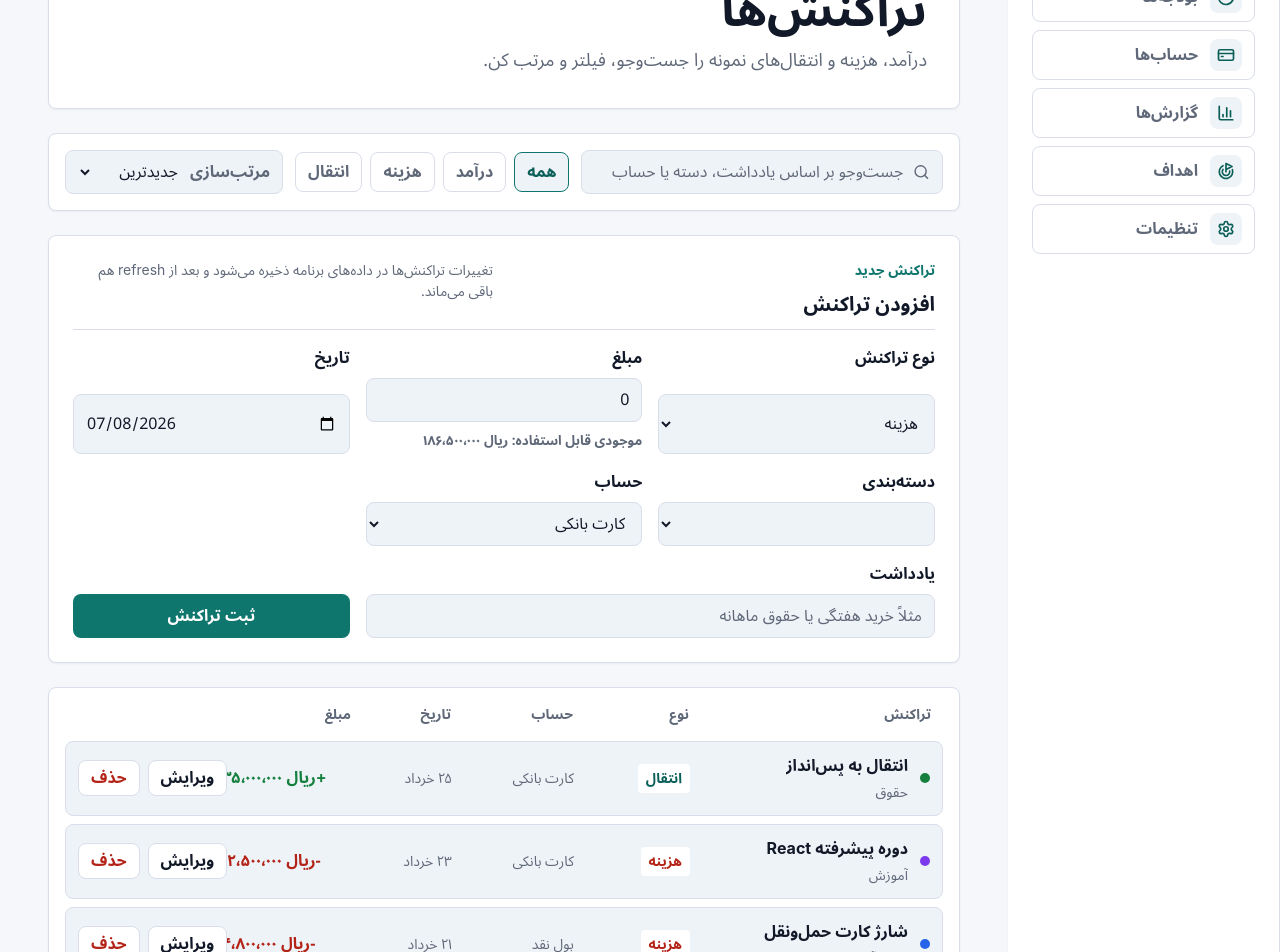
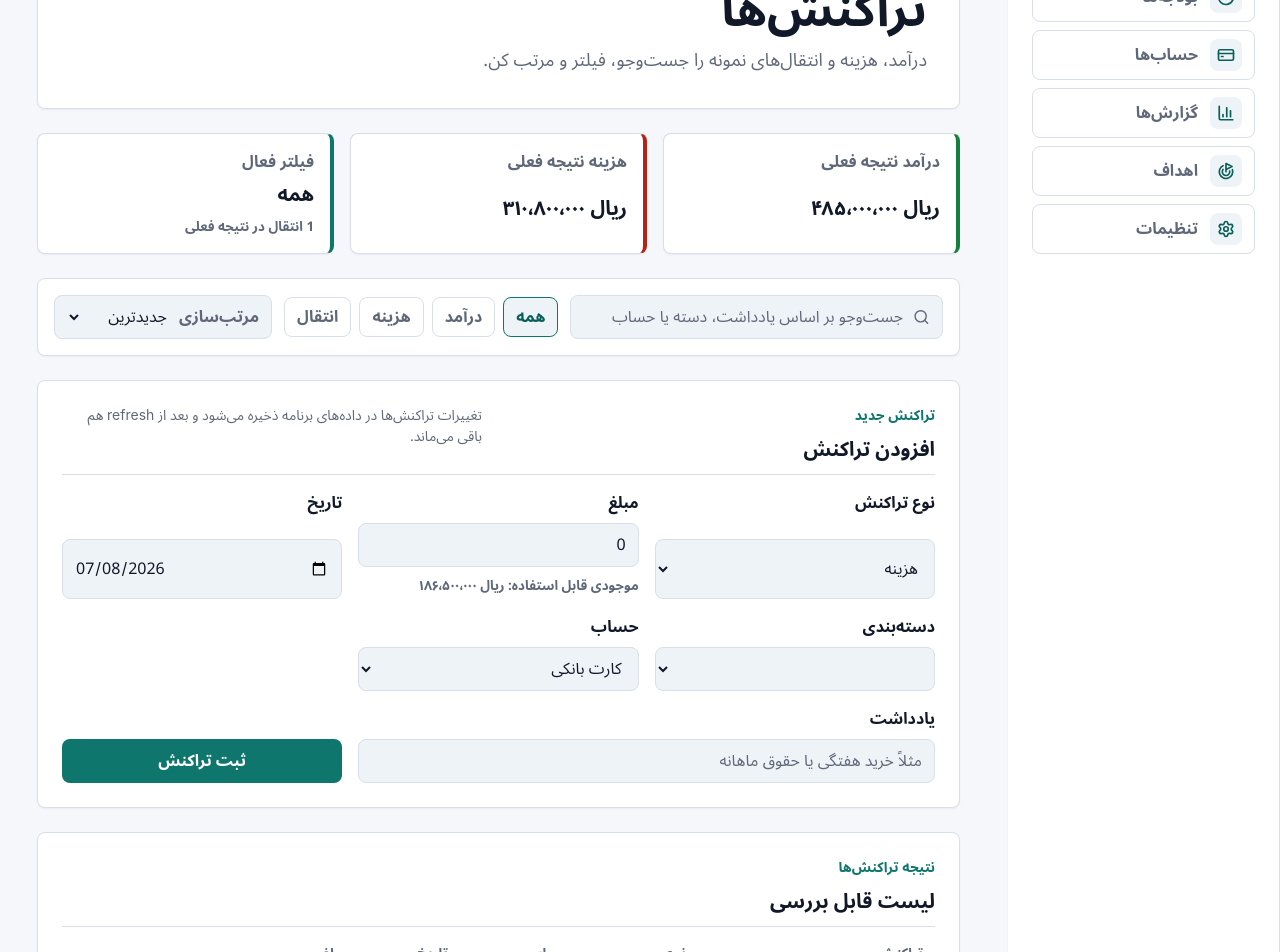
Before and after one commit to elahe-fakour/money-map, a React (Vite) app: page /transactions in a window 1280 px wide. Shown: the part 240-1192 px from the top of the page. Built offline with nearby package versions, Linux system fonts and the light colour scheme.

Commit message:
style: polish transactions experience

```diff
--- a/src/features/transactions/TransactionsPage.css
+++ b/src/features/transactions/TransactionsPage.css
@@ -4,6 +4,7 @@
 }
 
 .transactions-hero,
+.transactions-summary-card,
 .transactions-toolbar,
 .transaction-form-panel,
 .delete-confirm-panel,
@@ -32,6 +33,43 @@
   color: var(--color-primary-strong);
   font-weight: 800;
   white-space: nowrap;
+}
+
+.transactions-summary-grid {
+  display: grid;
+  grid-template-columns: repeat(3, minmax(0, 1fr));
+  gap: var(--space-4);
+}
+
+.transactions-summary-card {
+  display: grid;
+  gap: var(--space-2);
+  min-width: 0;
+  padding: var(--space-4);
+  border-inline-start: 4px solid var(--color-primary);
+}
+
+.transactions-summary-card span,
+.transactions-summary-card small {
+  color: var(--color-text-muted);
+  font-weight: 800;
+}
+
+.transactions-summary-card strong {
+  overflow: hidden;
+  color: var(--color-text);
+  font-size: 1.25rem;
+  line-height: 1.35;
+  text-overflow: ellipsis;
+  white-space: nowrap;
+}
+
+.transactions-summary-income {
+  border-inline-start-color: var(--color-success);
+}
+
+.transactions-summary-expense {
+  border-inline-start-color: var(--color-danger);
 }
 
 .transactions-toolbar {
@@ -248,7 +286,33 @@
 }
 
 .transactions-panel {
-  padding: var(--space-4);
+  display: grid;
+  gap: var(--space-4);
+  padding: var(--space-5);
+}
+
+.transactions-panel-heading {
+  display: flex;
+  align-items: flex-start;
+  justify-content: space-between;
+  gap: var(--space-4);
+  padding-bottom: var(--space-3);
+  border-bottom: 1px solid var(--color-border);
+}
+
+.transactions-panel-heading h2 {
+  margin: 0;
+}
+
+.transactions-panel-heading button {
+  min-height: 40px;
+  padding: 0 var(--space-3);
+  border: 1px solid var(--color-border);
+  border-radius: var(--radius-md);
+  background: var(--color-surface-muted);
+  color: var(--color-primary-strong);
+  cursor: pointer;
+  font-weight: 900;
 }
 
 .transactions-list {
@@ -278,7 +342,29 @@
   padding: var(--space-3);
   border: 1px solid var(--color-border);
   border-radius: var(--radius-md);
-  background: var(--color-surface-muted);
+  background: var(--color-surface);
+  transition:
+    border-color 160ms ease,
+    box-shadow 160ms ease,
+    transform 160ms ease;
+}
+
+.transaction-card:hover {
+  border-color: var(--color-border-strong);
+  box-shadow: var(--shadow-sm);
+  transform: translateY(-1px);
+}
+
+.transaction-card-income {
+  border-inline-start: 4px solid var(--color-success);
+}
+
+.transaction-card-expense {
+  border-inline-start: 4px solid var(--color-danger);
+}
+
+.transaction-card-transfer {
+  border-inline-start: 4px solid var(--color-primary);
 }
 
 .transaction-name {
@@ -321,7 +407,7 @@
   width: fit-content;
   padding: var(--space-1) var(--space-2);
   border-radius: var(--radius-sm);
-  background: var(--color-surface);
+  background: var(--color-surface-muted);
   color: var(--color-text-muted);
   font-size: 0.875rem;
   font-weight: 800;
@@ -347,6 +433,10 @@
 
 .transaction-list-amount.expense {
   color: var(--color-danger);
+}
+
+.transaction-list-amount.transfer {
+  color: var(--color-primary-strong);
 }
 
 .transaction-actions {
@@ -394,6 +484,10 @@
     grid-template-columns: 1fr;
   }
 
+  .transactions-summary-grid {
+    grid-template-columns: 1fr;
+  }
+
   .transaction-form {
     grid-template-columns: repeat(2, minmax(0, 1fr));
   }
@@ -429,10 +523,15 @@
   .transaction-card {
     grid-template-columns: 1fr;
     gap: var(--space-2);
+    padding: var(--space-4);
   }
 
   .transaction-list-amount {
     text-align: start;
+  }
+
+  .transactions-panel-heading {
+    flex-direction: column;
   }
 
   .transaction-actions {
--- a/src/features/transactions/TransactionsPage.tsx
+++ b/src/features/transactions/TransactionsPage.tsx
@@ -158,6 +158,28 @@ export function TransactionsPage() {
         return first.amount.amount - second.amount.amount
       })
   }, [accountById, categoryById, searchQuery, sortOption, transactions, typeFilter])
+  const transactionSummary = filteredTransactions.reduce(
+    (summary, transaction) => {
+      if (transaction.type === 'income') {
+        summary.income += transaction.amount.amount
+      }
+
+      if (transaction.type === 'expense') {
+        summary.expenses += transaction.amount.amount
+      }
+
+      if (transaction.type === 'transfer') {
+        summary.transfers += 1
+      }
+
+      return summary
+    },
+    {
+      expenses: 0,
+      income: 0,
+      transfers: 0,
+    },
+  )
 
   const formCategoryOptions = categories.filter((category) => {
     if (selectedTransactionType === 'transfer') {
@@ -272,6 +294,15 @@ export function TransactionsPage() {
     (transaction) => transaction.id === pendingDeleteId,
   )
   const isEditing = editingTransactionId !== null
+  const hasActiveFilters =
+    searchQuery.trim().length > 0 || typeFilter !== 'all' || sortOption !== 'date-desc'
+  const activeFilterLabel =
+    typeFilterOptions.find((option) => option.value === typeFilter)?.label ?? 'همه'
+  const resetListControls = () => {
+    setSearchQuery('')
+    setTypeFilter('all')
+    setSortOption('date-desc')
+  }
 
   return (
     <div className="transactions-page">
@@ -286,6 +317,22 @@ export function TransactionsPage() {
         <span className="transactions-count">
           {filteredTransactions.length} از {transactions.length} تراکنش
         </span>
+      </section>
+
+      <section className="transactions-summary-grid" aria-label="خلاصه تراکنش‌های نمایش داده شده">
+        <article className="transactions-summary-card transactions-summary-income">
+          <span>درآمد نتیجه فعلی</span>
+          <strong>{formatMoney({ amount: transactionSummary.income, currency: 'IRR' })}</strong>
+        </article>
+        <article className="transactions-summary-card transactions-summary-expense">
+          <span>هزینه نتیجه فعلی</span>
+          <strong>{formatMoney({ amount: transactionSummary.expenses, currency: 'IRR' })}</strong>
+        </article>
+        <article className="transactions-summary-card">
+          <span>فیلتر فعال</span>
+          <strong>{activeFilterLabel}</strong>
+          <small>{transactionSummary.transfers} انتقال در نتیجه فعلی</small>
+        </article>
       </section>
 
       <section className="transactions-toolbar" aria-label="ابزارهای تراکنش‌ها">
@@ -498,6 +545,18 @@ export function TransactionsPage() {
       ) : null}
 
       <section className="transactions-panel" aria-label="لیست تراکنش‌ها">
+        <div className="transactions-panel-heading">
+          <div>
+            <p className="eyebrow">نتیجه تراکنش‌ها</p>
+            <h2>لیست قابل بررسی</h2>
+          </div>
+          {hasActiveFilters ? (
+            <button type="button" onClick={resetListControls}>
+              پاک کردن فیلترها
+            </button>
+          ) : null}
+        </div>
+
         {filteredTransactions.length === 0 ? (
           <div className="transactions-empty">
             <h2>تراکنشی پیدا نشد</h2>
@@ -517,9 +576,13 @@ export function TransactionsPage() {
               const category = categoryById.get(transaction.categoryId)
               const account = accountById.get(transaction.accountId)
               const isExpense = transaction.type === 'expense'
+              const isTransfer = transaction.type === 'transfer'
 
               return (
-                <article className="transaction-card" key={transaction.id}>
+                <article
+                  className={`transaction-card transaction-card-${transaction.type}`}
+                  key={transaction.id}
+                >
                   <div className="transaction-name">
                     <span
                       className="transaction-category-dot"
@@ -540,12 +603,14 @@ export function TransactionsPage() {
                   </span>
                   <strong
                     className={
-                      isExpense
+                      isTransfer
+                        ? 'transaction-list-amount transfer'
+                        : isExpense
                         ? 'transaction-list-amount expense'
                         : 'transaction-list-amount'
                     }
                   >
-                    {isExpense ? '-' : '+'}
+                    {isTransfer ? '' : isExpense ? '-' : '+'}
                     {formatMoney(transaction.amount)}
                   </strong>
                   <div className="transaction-actions">
```
